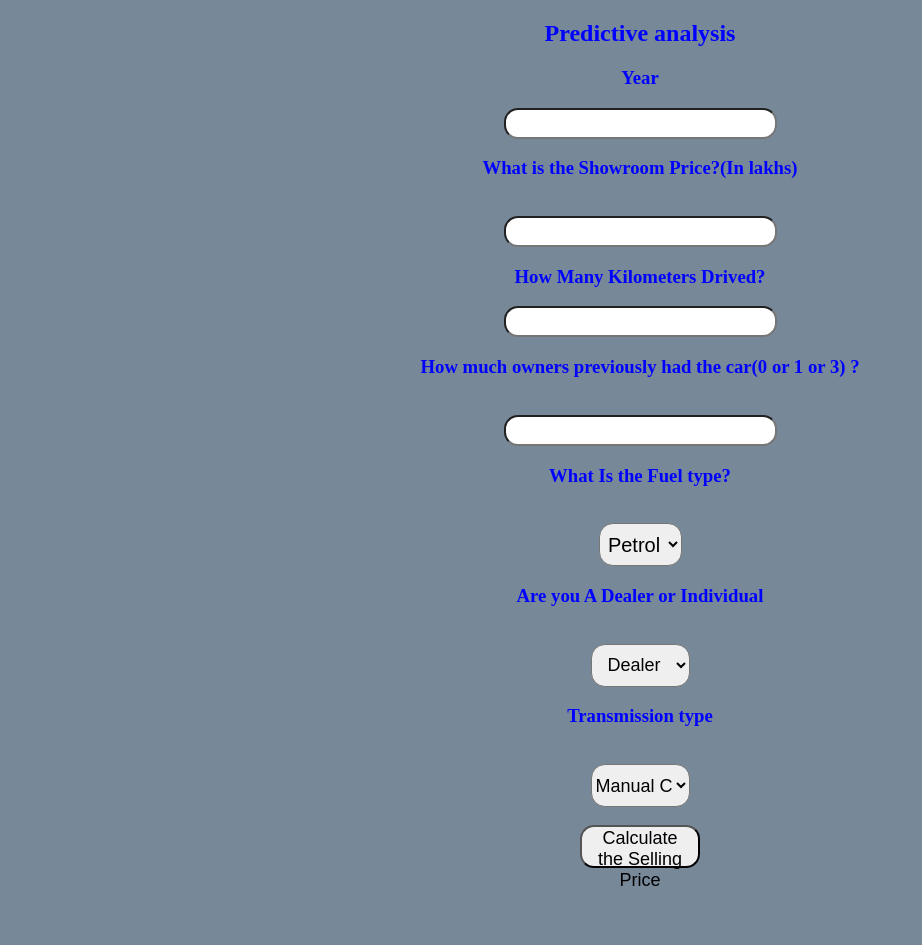
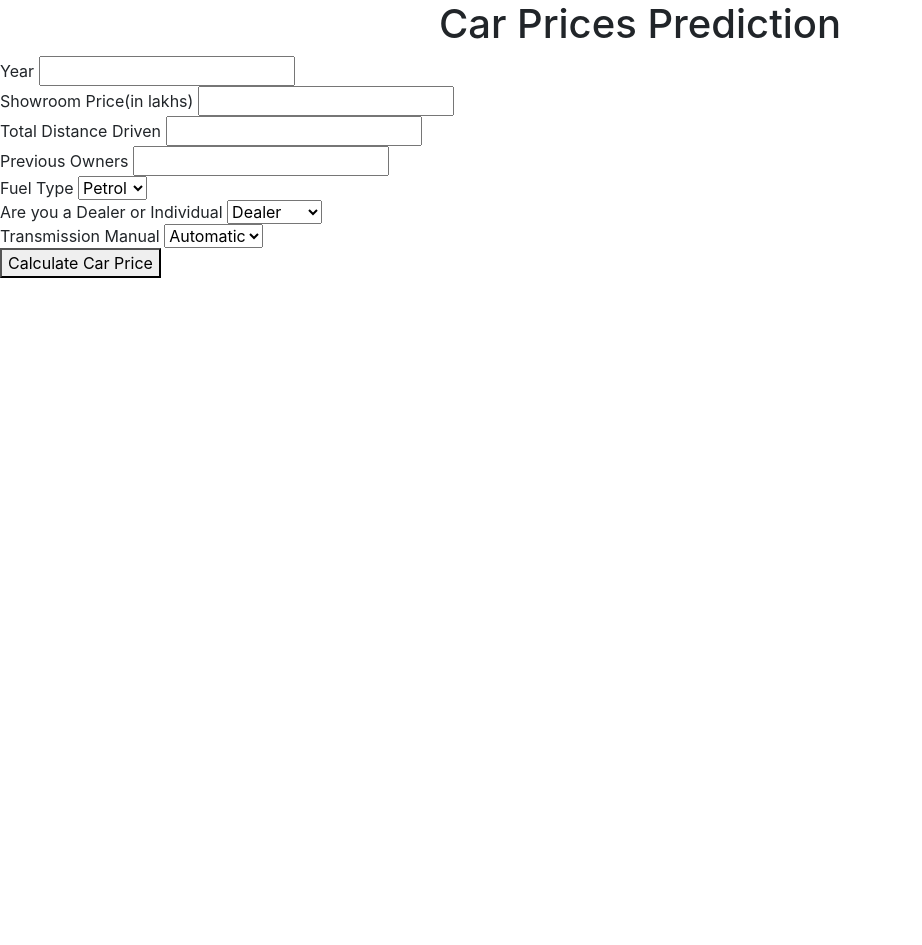
Before and after one commit to Akshat209/Car-Price-Prediction, a Flask app: page / in a window 1280 px wide. Shown: the whole page, without its empty margins (0-922 px from the left). After the commit the page ends 278 px from the top, so only its background shows below. Run offline with Flask 2, Linux system fonts and the light colour scheme; parts of the project's set-up code (start-up, migrations or seed data) failed here and were passed over; some libraries are stand-ins or nearby versions.

Commit message:
Add files via upload

```diff
--- a/templates/index.html
+++ b/templates/index.html
@@ -4,156 +4,68 @@
 <head>
     <meta charset="UTF-8">
     <meta name="viewport" content="width=device-width, initial-scale=1.0">
-    <title>Document</title>
+    <title>Car Price Prediction</title>
+    <link rel="stylesheet" type="text/css" href="styles.css">
+    <link rel="stylesheet" href="https://stackpath.bootstrapcdn.com/bootstrap/4.5.0/css/bootstrap.min.css" integrity="sha384-9aIt2nRpC12Uk9gS9baDl411NQApFmC26EwAOH8WgZl5MYYxFfc+NcPb1dKGj7Sk" crossorigin="anonymous">
 </head>
 
 <body>
 
-    <div style="color:blue">
-        <form action="{{ url_for('predict')}}" method="post">
-            <h2>Predictive analysis</h2>
-            <h3>Year</h3>
-            <input id="first" name="Year" type="number ">
-            <h3>What is the Showroom Price?(In lakhs)</h3><br><input id="second" name="Present_Price" required="required">
-            <h3>How Many Kilometers Drived?</h3><input id="third" name="Kms_Driven" required="required">
-            <h3>How much owners previously had the car(0 or 1 or 3) ?</h3><br><input id="fourth" name="Owner" required="required">
-            <h3>What Is the Fuel type?</h3><br><select name="Fuel_Type_Petrol" id="fuel" required="required">
-                <option value="Petrol">Petrol</option>
-                <option value="Diesel">Diesel</option>
-                <option value="Diesel">CNG</option>
-            </select>
-            <h3>Are you A Dealer or Individual</h3><br><select name="Seller_Type_Individual" id="resea" required="required">
-                <option value="Dealer">Dealer</option>
-                <option value="Individual">Individual</option>
-            </select>
-            <h3>Transmission type</h3><br><select name="Transmission_Mannual" id="research" required="required">
-                <option value="Mannual">Manual Car</option>
-                <option value="Automatic">Automatic Car</option>
-            </select>
-            <br><br><button id="sub" type="submit ">Calculate the Selling Price</button>
-            <br>
+<form action="{{ url_for('predict')}}" method="post">
 
+<h1 class="head" align=center>Car Prices Prediction</h1>
 
+<div class="cen year">
+    <span>Year</span>
+    <input type="text" name="Year" required="required"></input>
+</div>
 
+<div class="cen price">
+    <span>Showroom Price(in lakhs)</span>
+    <input type="text" name="Showroom-Price" required="required"></input>
+</div>
 
-        </form>
+<div class="cen dist">
+    <span>Total Distance Driven</span>
+    <input type="text" name="Distance" required="required"></input>
+</div>
 
+<div class="cen owner">
+    <span>Previous Owners</span>
+    <input type="text" name="Owners" required="required"></input>
+</div>
 
+<div class="cen fuel">
+    <span>Fuel Type</span>
+    <select>
+        <option>Petrol</option>
+        <option>Diesel</option>
+        <option>CNG</option>
+    </select>
+</div>
 
-        <br><br><h3>{{ prediction_text }}<h3>
-    </div>
+<div class="cen dealer">
+    <span>Are you a Dealer or Individual</span>
+    <select>
+        <option>Dealer</option>
+        <option>Individual</option>
+    </select>
+</div>
 
+<div class="cen trans">
+    <span>Transmission Manual</span>
+    <select>
+        <option>Automatic</option>
+        <option>Manual</option>
+    </select>
+</div>
 
+<button class="cen btn-sub" type="submit">Calculate Car Price</button>
 
+</form>
 
-    <style>
-        body {
-            background-color: lightslategray;
-            text-align: center;
-            padding: 0px;
-        }
+<br><h3>{{ prediction_text }}<h3>
 
-        #research {
-            font-size: 18px;
-            width: 100px;
-            height: 23px;
-            top: 23px;
-        }
-
-        #box {
-            border-radius: 60px;
-            border-color: 45px;
-            border-style: solid;
-            font-family: cursive;
-            text-align: center;
-            background-color: rgb(168, 131, 61);
-            font-size: medium;
-            position: absolute;
-            width: 700px;
-            bottom: 9%;
-            height: 850px;
-            right: 30%;
-            padding: 0px;
-            margin: 0px;
-            font-size: 14px;
-        }
-
-        #fuel {
-            width: 83px;
-            height: 43px;
-            text-align: center;
-            border-radius: 14px;
-            font-size: 20px;
-        }
-
-        #fuel:hover {
-            background-color: coral;
-        }
-
-        #research {
-            width: 99px;
-            height: 43px;
-            text-align: center;
-            border-radius: 14px;
-            font-size: 18px;
-        }
-
-        #research:hover {
-            background-color: coral;
-        }
-
-        #resea {
-            width: 99px;
-            height: 43px;
-            text-align: center;
-            border-radius: 14px;
-            font-size: 18px;
-        }
-
-        #resea:hover {
-            background-color: coral;
-        }
-
-        #sub {
-            width: 120px;
-            height: 43px;
-            text-align: center;
-            border-radius: 14px;
-            font-size: 18px;
-        }
-
-        #sub:hover {
-            background-color: darkcyan;
-        }
-
-        #first {
-            border-radius: 14px;
-            height: 25px;
-            font-size: 20px;
-            text-align: center;
-        }
-
-        #second {
-            border-radius: 14px;
-            height: 25px;
-            font-size: 20px;
-            text-align: center;
-        }
-
-        #third {
-            border-radius: 14px;
-            height: 25px;
-            font-size: 20px;
-            text-align: center;
-        }
-
-        #fourth {
-            border-radius: 14px;
-            height: 25px;
-            font-size: 20px;
-            text-align: center;
-        }
-    </style>
 </body>
 
 </html>
```
